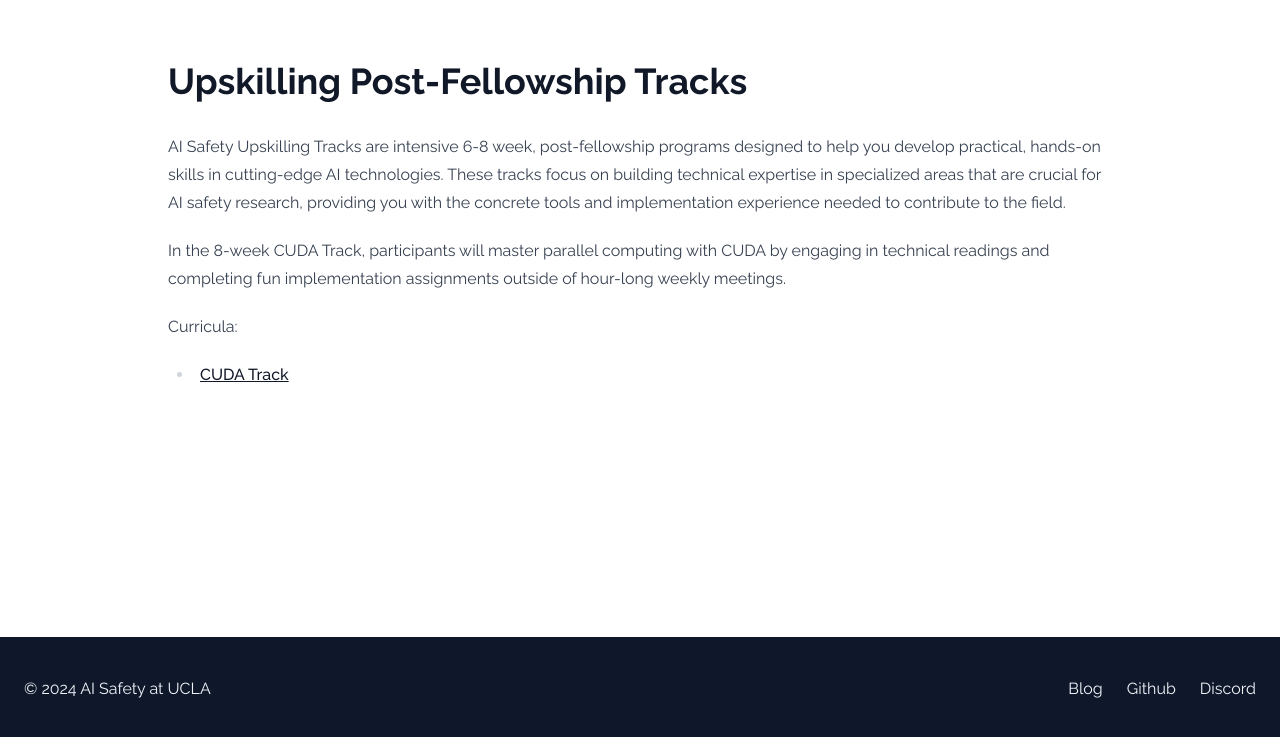
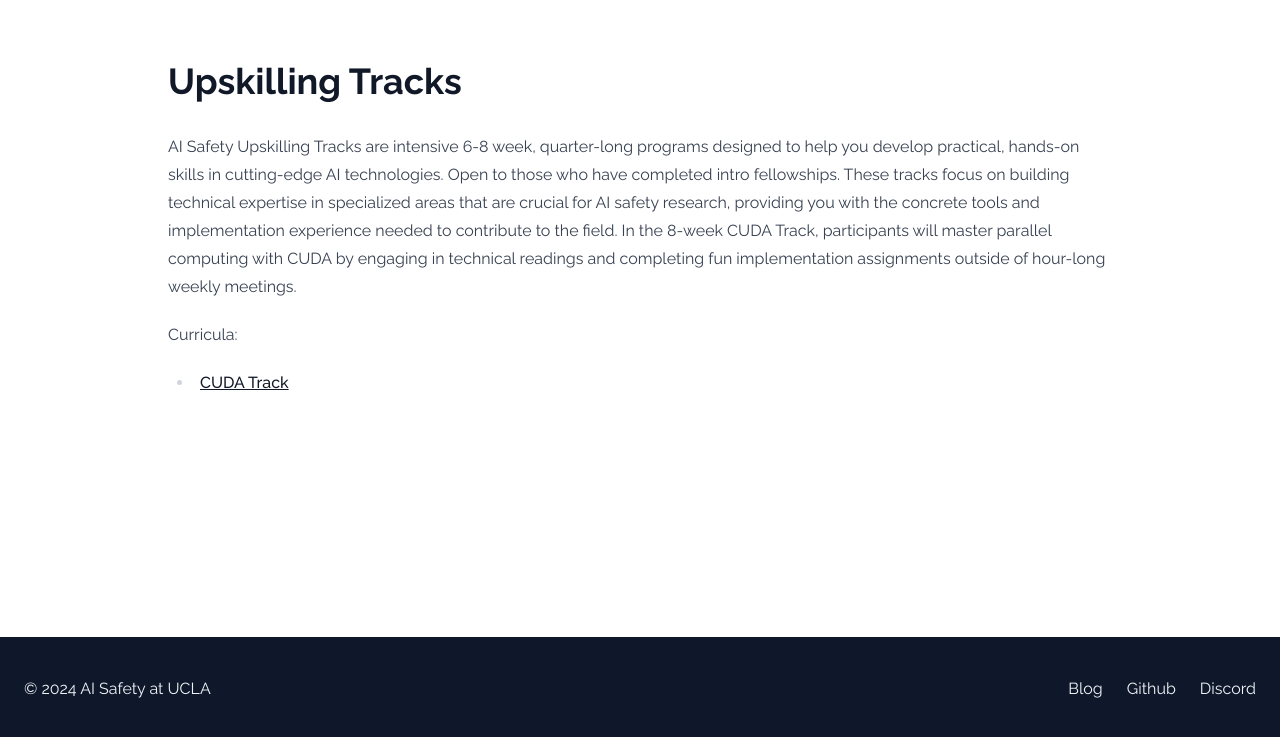
Before and after one commit to AIS-UCLA/website-astro, an Astro site: page /upskilling-tracks in a window 1280 px wide. Shown: the part 59-796 px from the top of the page. Built offline with nearby package versions, Linux system fonts and the light colour scheme; Astro itself is replaced by a stand-in of ours.

Commit message:
Update index.md

```diff
--- a/src/pages/upskilling-tracks/index.md
+++ b/src/pages/upskilling-tracks/index.md
@@ -3,11 +3,9 @@ layout: ../../layouts/SimpleLayout.astro
 title: AI Safety Upskilling Tracks
 ---
 
-#  Upskilling Post-Fellowship Tracks
+#  Upskilling Tracks
 
-AI Safety Upskilling Tracks are intensive 6-8 week, post-fellowship programs designed to help you develop practical, hands-on skills in cutting-edge AI technologies.
-These tracks focus on building technical expertise in specialized areas that are crucial for AI safety research, providing you with the concrete tools and implementation experience needed to contribute to the field.
-
+AI Safety Upskilling Tracks are intensive 6-8 week, quarter-long programs designed to help you develop practical, hands-on skills in cutting-edge AI technologies. Open to those who have completed intro fellowships. These tracks focus on building technical expertise in specialized areas that are crucial for AI safety research, providing you with the concrete tools and implementation experience needed to contribute to the field.
 In the 8-week CUDA Track, participants will master parallel computing with CUDA by engaging in technical readings and completing fun implementation assignments outside of hour-long weekly meetings.
 
 Curricula:
```
